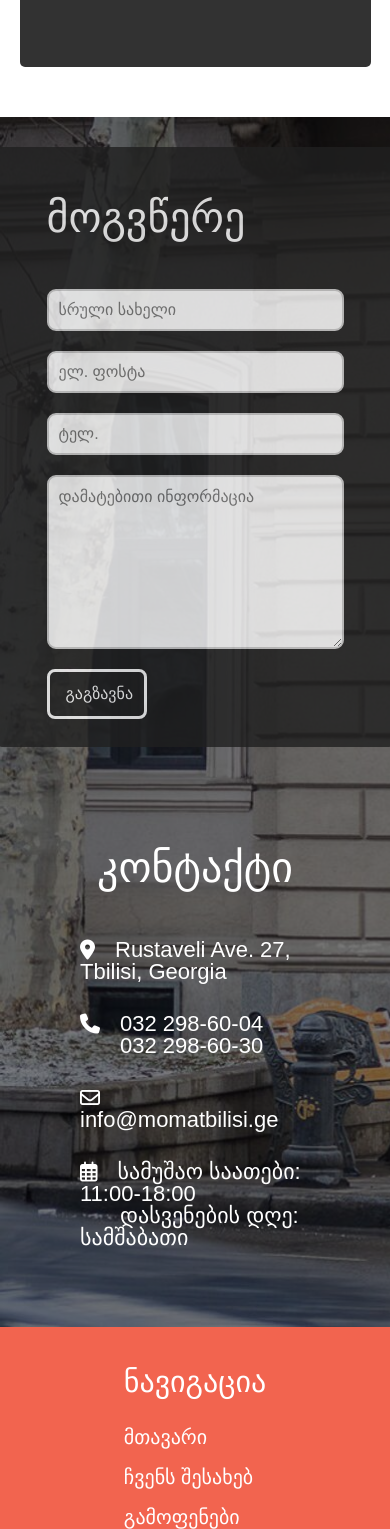
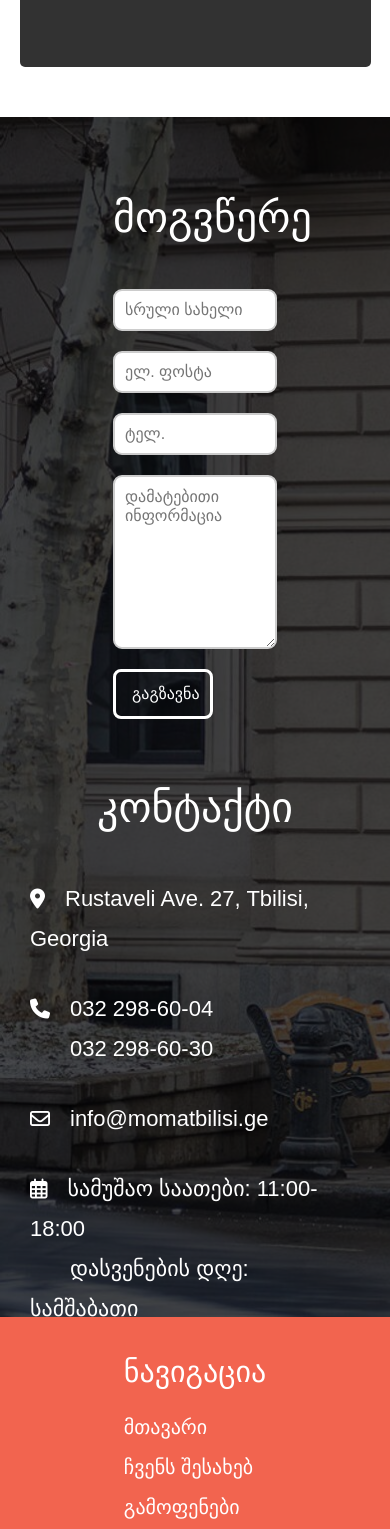
Before and after one commit to AnaGulishvili/Finalproject, a plain HTML site: page index.html in a window 390 px wide. Shown: the part 8192-9721 px from the top of the page. Drawn offline with nearby package versions, Linux system fonts and the light colour scheme; no server answers; a web font is replaced by a local one.

Commit message:
working on contact section

```diff
--- a/css/responsive.css
+++ b/css/responsive.css
@@ -163,7 +163,8 @@
 
     }
     .contact-wrapper {
-        width: 90%;
+        width: 80%;
+
     }
    .subscribe-wrapper {
     font-size: 16px;
@@ -177,5 +178,11 @@
     .subscription-form input[type="email"]::placeholder {
         display: none;
     }
+    .li-active {
+        width: 80%;
+    }
+    .nav-container {
+        height: 500px;
+    }
 
 }
--- a/css/styles.css
+++ b/css/styles.css
@@ -424,7 +424,7 @@
     background-image: url("../images/buildingview.jpg");
     background-size: cover;
     display: flex;
-    gap: 70px;
+    gap: 200px;
     justify-content: center;
     align-items: center;
     padding: 30px;
@@ -437,18 +437,19 @@
     left: 0;
     width: 100%;
     height: 100%;
-    background-color: rgba(0, 0, 0, 0.5);
+    background-color: rgba(0, 0, 0, 0.7);
     box-sizing: border-box;
   }
 
 .address-wrapper {
 
-    padding: 50px;
     height: 500px;
     width: 50%;
     z-index: 1;
     color: white;
     box-sizing: border-box;
+    margin-top: 90px;
+
 
 }
 .address-wrapper >h2,
@@ -462,6 +463,7 @@
     display: flex;
     flex-direction: column;
     gap: 30px;
+    line-height: 40px;
 }
 .request-form {
     display: flex;
@@ -471,14 +473,15 @@
   margin-left: 40px;
 }
 .contact-wrapper {
-    background-color: #202020;
+    /* background-color: #202020; */
     height: 500px;
     padding: 50px;
     width: 50%;
     z-index: 1;
     color: white;
-    opacity: 0.8;
     border-radius: 5px;
+    box-sizing: border-box;
+
 
 }
 .request-form {
```
